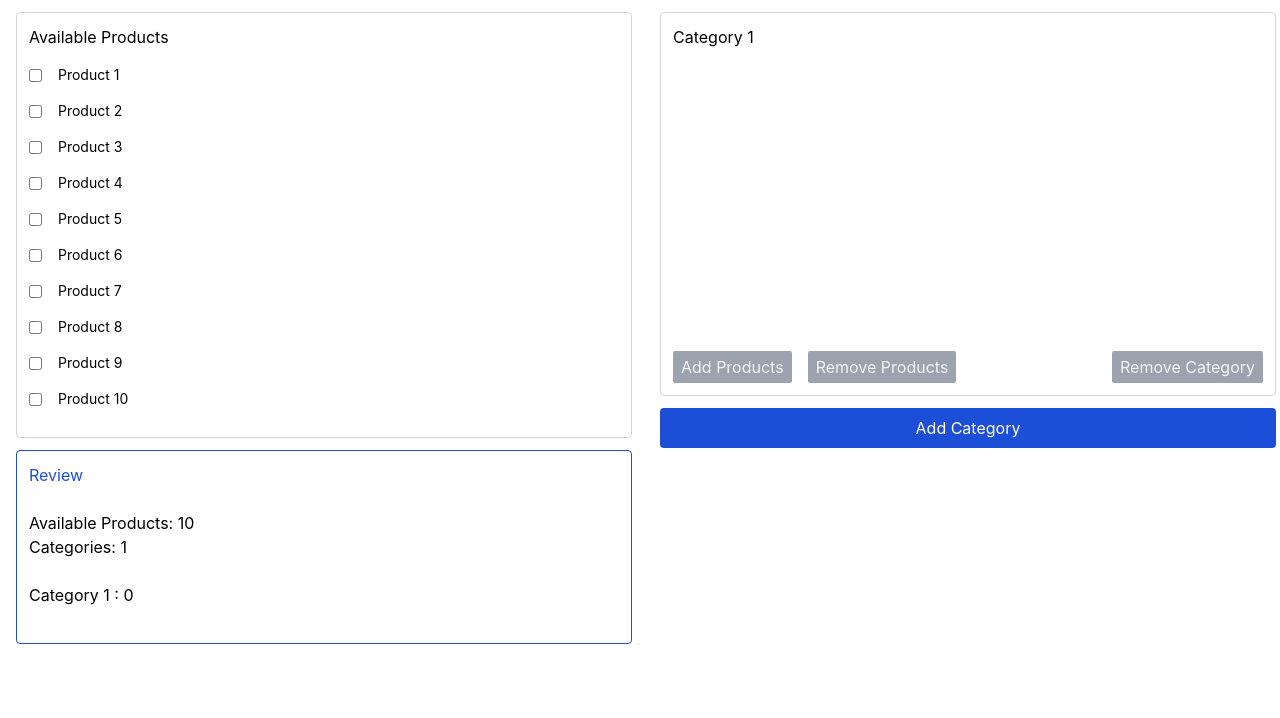
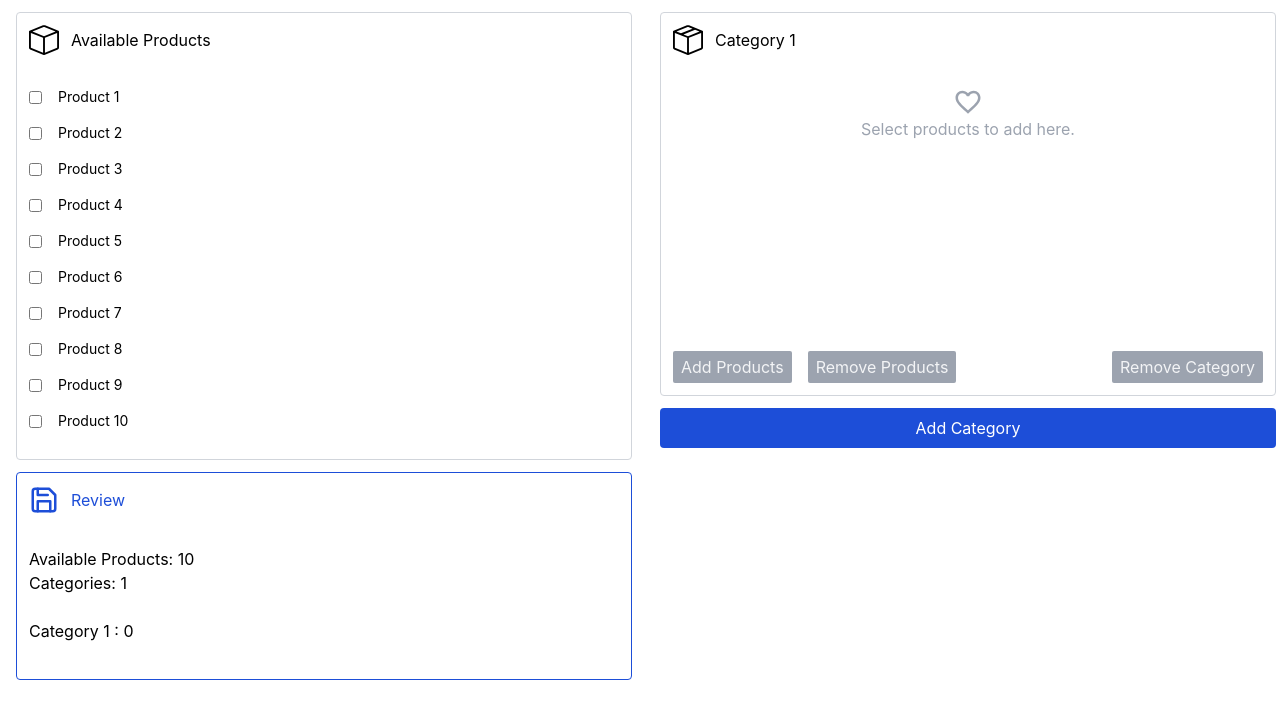
Before and after one commit to gucal/product-management, a Next.js app: page / in a window 1280 px wide. Shown: the top 718 px of the page. Built offline with nearby package versions, Linux system fonts and the light colour scheme.

Commit message:
icons added

```diff
--- a/components/Category.js
+++ b/components/Category.js
@@ -1,4 +1,6 @@
 import React, { useState, useContext } from 'react'
+import { BsBoxSeam } from 'react-icons/bs'
+import { MdOutlineFavoriteBorder } from 'react-icons/md'
 
 import Context from '../context/store'
 
@@ -91,12 +93,15 @@ function Category({ categoryName, categoryID, categoryProducts }) {
   }
 
   return (
-    <div className="flex flex-col justify-between p-3 border border-gray-300 rounded min-h-full">
+    <div className="flex flex-col justify-between p-3 border border-gray-300 rounded h-full">
       <div>
         <div>
-          <span>{categoryName}</span>
+          <span className="flex items-center">
+            <BsBoxSeam size={30} className="mr-3" />
+            {categoryName}
+          </span>
         </div>
-        <div>
+        <div className="mt-8">
           {categoryProducts.map((product, index) => (
             <div key={index} className="my-4">
               <div key={product.id} className="my-2 flex items-center">
@@ -111,6 +116,16 @@ function Category({ categoryName, categoryID, categoryProducts }) {
               </div>
             </div>
           ))}
+          {categoryProducts.length < 1 && (
+            <div className="flex flex-col items-center text-gray-400">
+              <div>
+                <MdOutlineFavoriteBorder size={30} />
+              </div>
+              <div>
+                <span>Select products to add here.</span>
+              </div>
+            </div>
+          )}
         </div>
       </div>
       <div className="flex justify-between">
--- a/package.json
+++ b/package.json
@@ -11,6 +11,7 @@
     "next": "12.0.10",
     "react": "17.0.2",
     "react-dom": "17.0.2",
+    "react-icons": "^4.3.1",
     "uuid": "^8.3.2"
   },
   "devDependencies": {
--- a/pages/index.js
+++ b/pages/index.js
@@ -1,5 +1,7 @@
 import React, { useState, useContext } from 'react'
 import { v4 as uuidv4 } from 'uuid'
+import { BsBox } from 'react-icons/bs'
+import { FiSave } from 'react-icons/fi'
 
 import Category from '../components/Category'
 import Product from '../components/Product'
@@ -27,14 +29,21 @@ function Home() {
       <div className="grid grid-cols-2 gap-4 space-x-3 py-3">
         <div className="flex flex-col w-full space-y-3 h-96">
           <div className="w-full p-3 border border-gray-300 rounded">
-            <span>Available Products</span>
-            {state.freeProducts.map((product, index) => (
-              <Product key={index} product={product} />
-            ))}
+            <span className="flex items-center">
+              <BsBox size={30} className="mr-3" /> Available Products
+            </span>
+            <div className="mt-8">
+              {state.freeProducts.map((product, index) => (
+                <Product key={index} product={product} />
+              ))}
+            </div>
           </div>
           <div className="w-full p-3 border border-blue-700 rounded">
-            <span className="text-blue-700">Review</span>
-            <div className="my-6">
+            <span className="flex items-center text-blue-700">
+              <FiSave size={30} className="mr-3" />
+              Review
+            </span>
+            <div className="mt-8">
               <p>Available Products: {state.freeProducts.length}</p>
               <p>Categories: {state.categories.length}</p>
               <div className="my-6">
```
